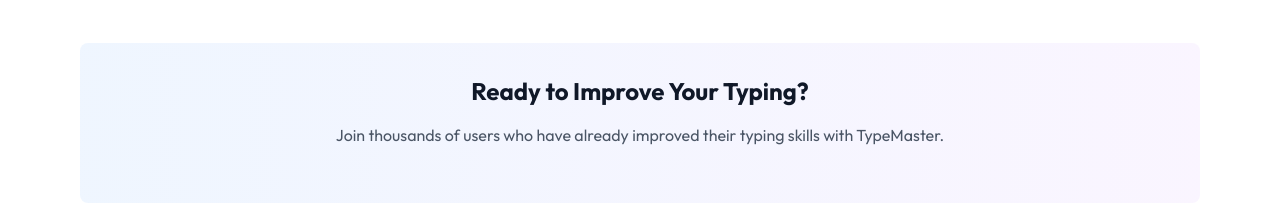
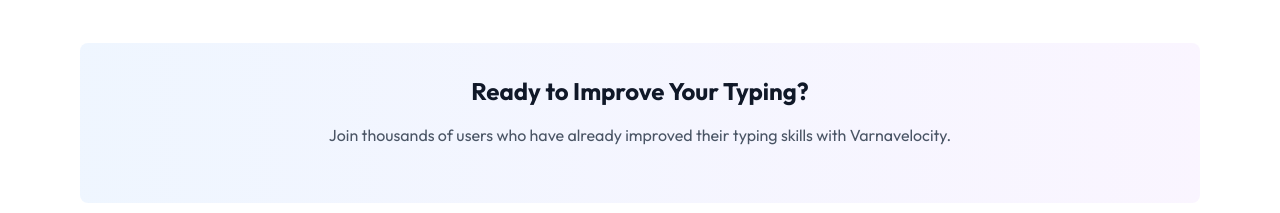
Before and after one commit to Ankit1141192/Varnavelocity, a React (Vite) app: page / in a window 1280 px wide. Shown: the part 1760-1973 px from the top of the page. Built offline with nearby package versions, Linux system fonts and the light colour scheme; no server answers; a web font is replaced by a local one.

Commit message:
varnavelocity

```diff
--- a/src/components/Home.jsx
+++ b/src/components/Home.jsx
@@ -167,7 +167,7 @@
               <div className="bg-gradient-to-r from-blue-50 to-purple-50 rounded-lg p-8 text-center">
                 <h3 className="text-2xl font-bold text-gray-900 mb-4">Ready to Improve Your Typing?</h3>
                 <p className="text-gray-600 mb-6">
-                  Join thousands of users who have already improved their typing skills with TypeMaster.
+                  Join thousands of users who have already improved their typing skills with Varnavelocity.
                 </p>
 
               </div>
```
